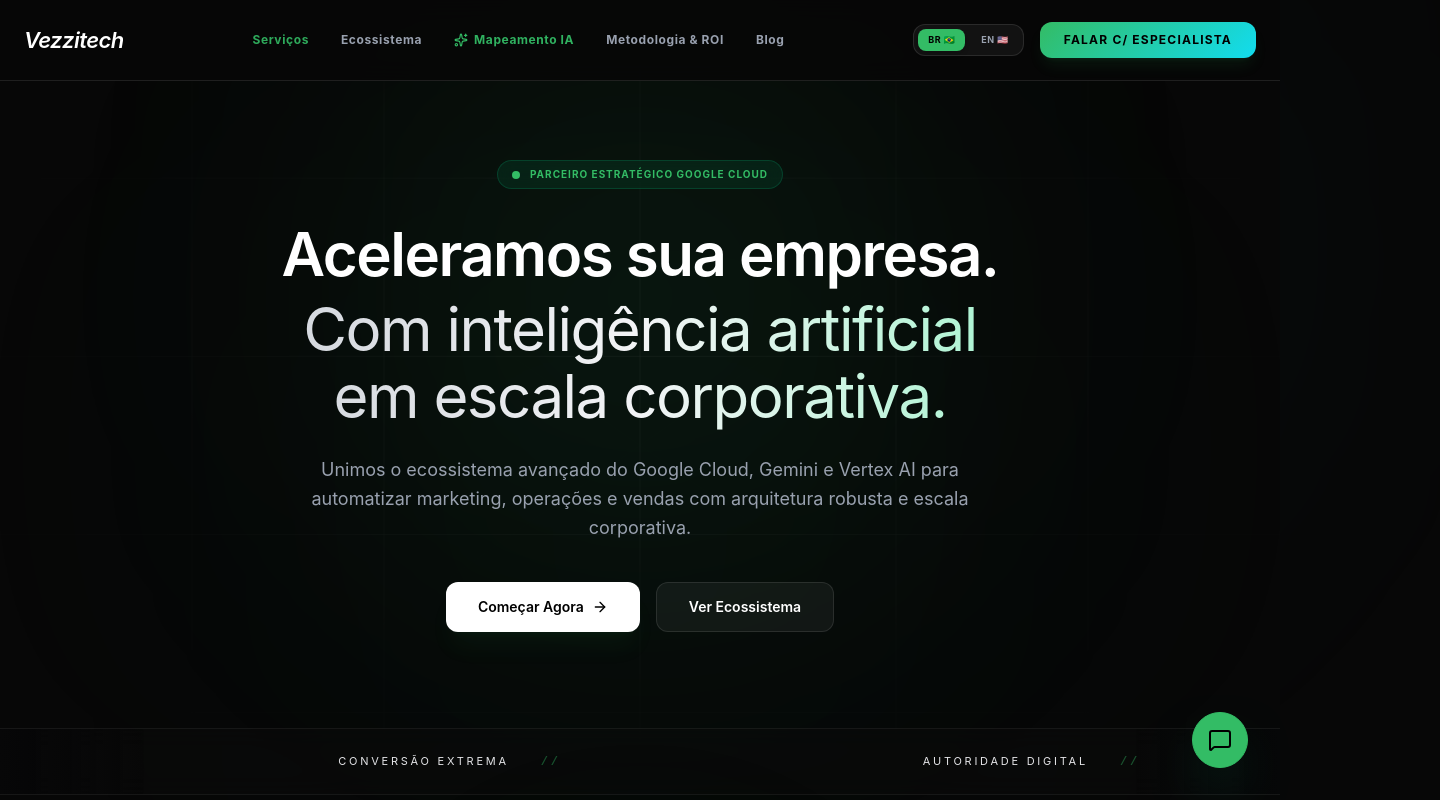
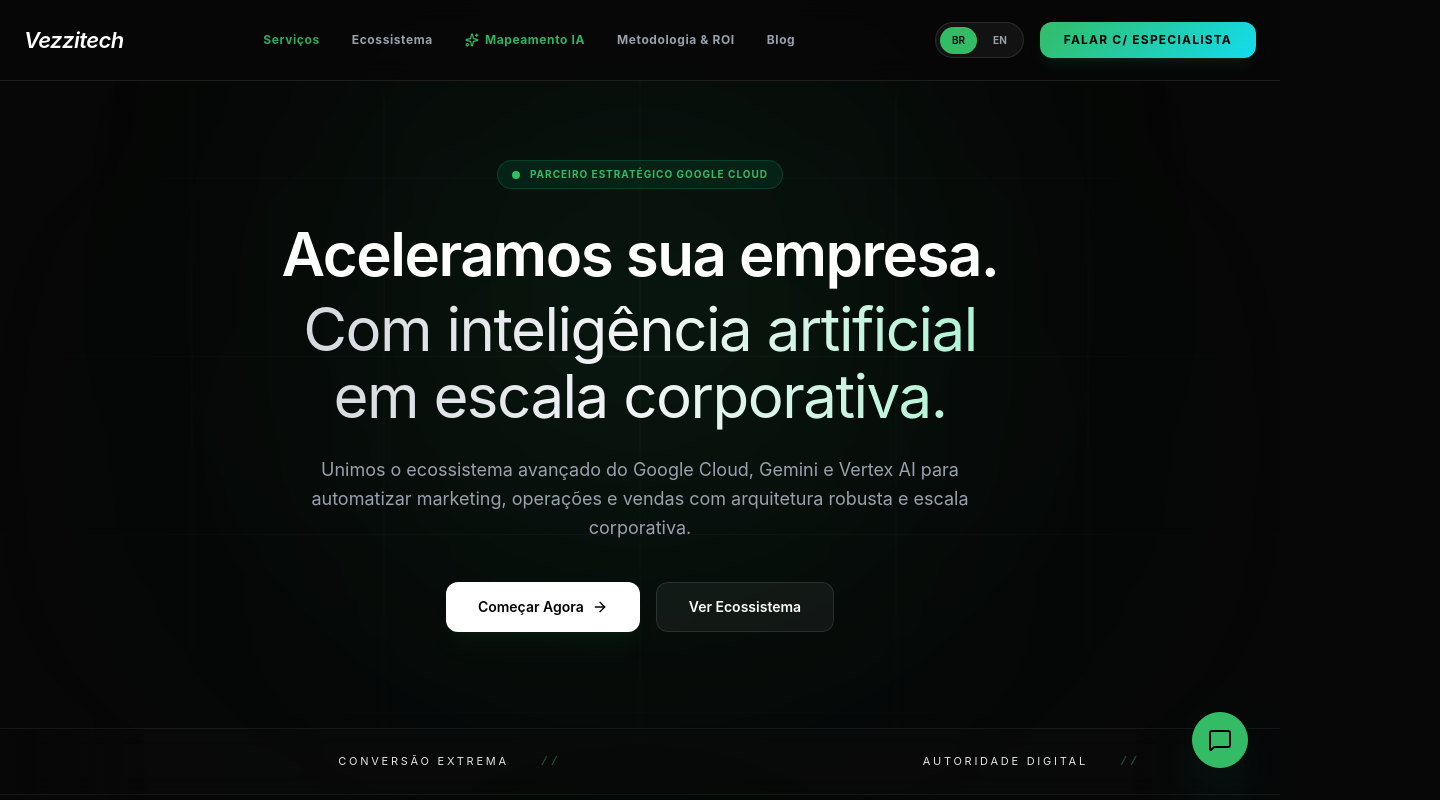
Before and after one commit to hyppoclinic/Vezzitech, a React (Vite) app: page / in a window 1280 px wide. Shown: the top 800 px of the page, 1440 px wide, since content can reach past the window. Built offline with nearby package versions, Linux system fonts and the light colour scheme.

Commit message:
alinhamento do layout do menu móvel e do seletor de idioma

```diff
--- a/src/App.tsx
+++ b/src/App.tsx
@@ -35,7 +35,7 @@ export default function App() {
       {/* Premium Navigation Header with Language modifier */}
       <Header lang={lang} setLang={setLang} />
 
-      <main className="relative">
+      <main className="relative overflow-x-hidden w-full">
         {/* Dynamic decorative premium visual gradients (Aesthetic Ambient Blur spots) */}
         <div className="absolute top-0 right-0 w-[600px] h-[600px] bg-gradient-to-br from-[#33BC65]/10 via-[#12DCEF]/5 to-transparent rounded-full blur-[140px] pointer-events-none"></div>
         <div className="absolute top-[25%] -left-40 w-[600px] h-[600px] bg-gradient-to-tr from-[#12DCEF]/8 via-[#33BC65]/8 to-transparent rounded-full blur-[150px] pointer-events-none"></div>
--- a/src/components/Header.tsx
+++ b/src/components/Header.tsx
@@ -22,7 +22,7 @@ export const Header = ({ lang, setLang }: HeaderProps) => {
 
   return (
     <header className="fixed top-0 left-0 w-full z-[100] border-b border-white/10 bg-[#070707]/90 backdrop-blur-md">
-      <nav className="max-w-7xl mx-auto px-6 h-20 flex items-center justify-between">
+      <nav className="max-w-7xl mx-auto px-6 h-20 flex items-center justify-between w-full">
 
         {/* Brand logo */}
         <button onClick={() => window.scrollTo({ top: 0, behavior: 'smooth' })} className="flex items-center gap-2 cursor-pointer text-left z-50">
@@ -62,17 +62,17 @@ export const Header = ({ lang, setLang }: HeaderProps) => {
         {/* Actions - Desktop */}
         <div className="hidden md:flex items-center gap-4">
 
-          {/* Language selector */}
-          <div className="flex items-center gap-1.5 bg-white/5 border border-white/10 rounded-xl p-1">
+          {/* Language selector - Desktop */}
+          <div className="flex items-center gap-1 bg-white/5 border border-white/10 rounded-full p-1 h-9">
             <button
               onClick={() => setLang('pt')}
-              className={`px-2.5 py-1 text-[9px] font-bold uppercase tracking-wider rounded-lg transition-all cursor-pointer ${lang === 'pt' ? 'bg-[#33BC65] text-black shadow-md font-bold' : 'text-gray-400 hover:text-white'}`}>
-              BR 🇧🇷
+              className={`px-3 py-1.5 text-[10px] font-bold uppercase rounded-full transition-all cursor-pointer ${lang === 'pt' ? 'bg-[#33BC65] text-black font-semibold' : 'text-gray-400 hover:text-white'}`}>
+              BR
             </button>
             <button
               onClick={() => setLang('en')}
-              className={`px-2.5 py-1 text-[9px] font-bold uppercase tracking-wider rounded-lg transition-all cursor-pointer ${lang === 'en' ? 'bg-[#33BC65] text-black shadow-md font-bold' : 'text-gray-400 hover:text-white'}`}>
-              EN 🇺🇸
+              className={`px-3 py-1.5 text-[10px] font-bold uppercase rounded-full transition-all cursor-pointer ${lang === 'en' ? 'bg-[#33BC65] text-black font-semibold' : 'text-gray-400 hover:text-white'}`}>
+              EN
             </button>
           </div>
 
@@ -84,24 +84,24 @@ export const Header = ({ lang, setLang }: HeaderProps) => {
         </div>
 
         {/* Mobile Hamburger Trigger */}
-        <div className="flex md:hidden items-center gap-3 z-[60] relative">
+        <div className="flex md:hidden items-center gap-3.5 z-[60] relative">
           {/* Mobile Language selector inside trigger bar */}
-          <div className="flex items-center gap-1 bg-white/5 border border-white/10 rounded-lg p-0.5">
+          <div className="flex items-center gap-1 bg-white/5 border border-white/10 rounded-full p-1 h-9">
             <button
               onClick={() => setLang('pt')}
-              className={`px-2 py-0.5 text-[8px] font-bold rounded transition-all ${lang === 'pt' ? 'bg-[#33BC65] text-black' : 'text-gray-400'}`}>
+              className={`px-3 py-1.5 text-[10px] font-bold rounded-full transition-all ${lang === 'pt' ? 'bg-[#33BC65] text-black' : 'text-gray-400'}`}>
               BR
             </button>
             <button
               onClick={() => setLang('en')}
-              className={`px-2 py-0.5 text-[8px] font-bold rounded transition-all ${lang === 'en' ? 'bg-[#33BC65] text-black' : 'text-gray-400'}`}>
+              className={`px-3 py-1.5 text-[10px] font-bold rounded-full transition-all ${lang === 'en' ? 'bg-[#33BC65] text-black' : 'text-gray-400'}`}>
               EN
             </button>
           </div>
 
           <button
             onClick={() => setIsOpen(!isOpen)}
-            className="p-2 text-white hover:text-[#33BC65] transition-colors focus:outline-none cursor-pointer z-50"
+            className="p-2 text-white hover:text-[#33BC65] transition-colors focus:outline-none cursor-pointer z-50 mr-0.5"
             aria-label="Toggle menu"
           >
             {isOpen ? <X className="w-6 h-6" /> : <Menu className="w-6 h-6" />}
@@ -119,10 +119,10 @@ export const Header = ({ lang, setLang }: HeaderProps) => {
             transition={{ duration: 0.3, ease: 'easeInOut' }}
             className="md:hidden absolute top-20 left-0 w-full border-b border-white/10 bg-[#070707]/95 backdrop-blur-xl z-[90] max-h-[calc(100vh-80px)] overflow-y-auto"
           >
-            <div className="px-6 pt-4 pb-8 flex flex-col gap-6">
+            <div className="max-w-7xl mx-auto px-6 pt-4 pb-8 flex flex-col gap-6 w-full">
 
               {/* Divider lines / items */}
-              <div className="flex flex-col gap-4 text-sm font-bold uppercase tracking-widest text-[#33BC65]/90">
+              <div className="flex flex-col gap-4 text-sm font-bold uppercase tracking-widest text-[#33BC65]/90 w-full">
                 <button
                   onClick={() => scrollToSection('servicos')}
                   className="py-2.5 text-left border-b border-white/5 hover:text-white transition flex justify-between items-center cursor-pointer">
@@ -161,22 +161,22 @@ export const Header = ({ lang, setLang }: HeaderProps) => {
               {/* Mobile CTA */}
               <button
                 onClick={() => scrollToSection('consultoria')}
-                className="gradient-orange py-4 rounded-xl text-black text-xs font-bold uppercase tracking-widest shadow-xl shadow-[#33BC65]/10 flex items-center justify-center gap-2 cursor-pointer mt-2">
+                className="gradient-orange py-4 rounded-xl text-black text-xs font-bold uppercase tracking-widest shadow-xl shadow-[#33BC65]/10 flex items-center justify-center gap-2 cursor-pointer mt-2 w-full">
                 <Calendar className="w-4 h-4" />
                 {t.nav.cta}
               </button>
 
-              {/* Duplicate Language selector inside mobile drawer */}
-              <div className="flex items-center justify-center gap-3 bg-white/5 border border-white/10 rounded-xl p-2 mt-4">
+              {/* Duplicate Language selector inside mobile drawer without flags and perfectly styled as capsule */}
+              <div className="flex items-center justify-center gap-2 bg-white/5 border border-white/10 rounded-full p-1 mt-4 max-w-[200px] mx-auto w-full">
                 <button
                   onClick={() => setLang('pt')}
-                  className={`px-5 py-2 text-xs font-bold uppercase tracking-wider rounded-lg transition-all ${lang === 'pt' ? 'bg-[#33BC65] text-black' : 'text-gray-400 hover:text-white'}`}>
-                  BR 🇧🇷
+                  className={`flex-1 py-2 text-xs font-bold uppercase tracking-wider rounded-full transition-all ${lang === 'pt' ? 'bg-[#33BC65] text-black' : 'text-gray-400 hover:text-white'}`}>
+                  BR
                 </button>
                 <button
                   onClick={() => setLang('en')}
-                  className={`px-5 py-2 text-xs font-bold uppercase tracking-wider rounded-lg transition-all ${lang === 'en' ? 'bg-[#33BC65] text-black' : 'text-gray-400 hover:text-white'}`}>
-                  EN 🇺🇸
+                  className={`flex-1 py-2 text-xs font-bold uppercase tracking-wider rounded-full transition-all ${lang === 'en' ? 'bg-[#33BC65] text-black' : 'text-gray-400 hover:text-white'}`}>
+                  EN
                 </button>
               </div>
             </div>
--- a/src/sections/Hero.tsx
+++ b/src/sections/Hero.tsx
@@ -106,8 +106,8 @@ export const Hero = ({ lang }: HeroProps) => {
 
       </div>
 
-      {/* Trust Banner Marquee Slider (Elegant, fluid, modern, overlap-free) */}
-      <div className="relative w-screen left-1/2 right-1/2 -ml-[50vw] -mr-[50vw] bg-[#0d0d0e]/40 backdrop-blur-md border-y border-white/[0.06] text-[#e4e4e7] py-6 mt-24 overflow-hidden select-none group/marquee">
+      {/* Trust Banner Marquee Slider (Elegant, fluid, modern, overflow-safe) */}
+      <div className="relative -mx-6 w-[calc(100%+3rem)] bg-[#0d0d0e]/40 backdrop-blur-md border-y border-white/[0.06] text-[#e4e4e7] py-6 mt-24 overflow-hidden select-none group/marquee">
         {/* Soft edge ambient mask gradient for a premium touch */}
         <div className="absolute inset-y-0 left-0 w-12 md:w-36 bg-gradient-to-r from-[#070708] via-[#070708]/60 to-transparent z-10 pointer-events-none"></div>
         <div className="absolute inset-y-0 right-0 w-12 md:w-36 bg-gradient-to-l from-[#070708] via-[#070708]/60 to-transparent z-10 pointer-events-none"></div>
```
